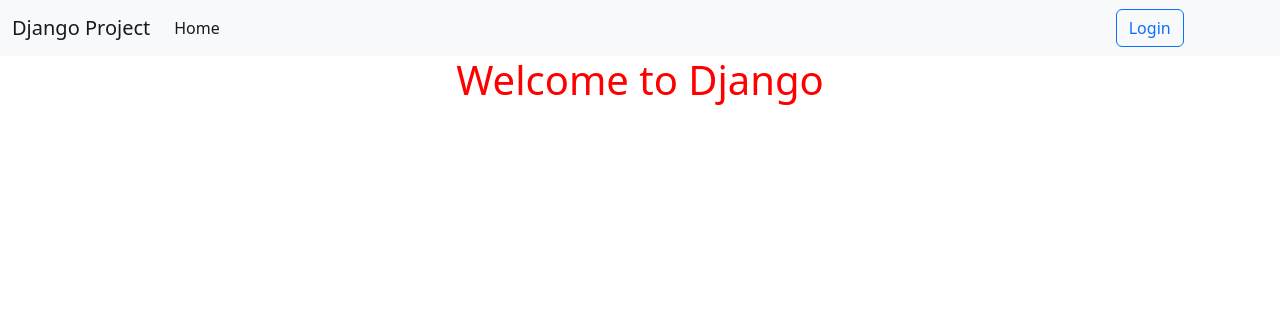
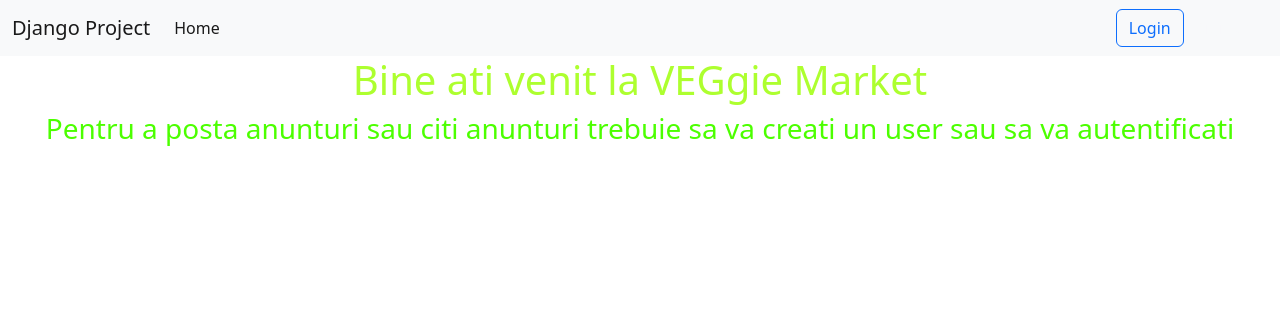
Before and after one commit to Jureioan/portfolio_market, a Django app: page / in a window 1280 px wide. Shown: the top 316 px of the page. Run offline with Django 4.2, Linux system fonts and the light colour scheme; some libraries are stand-ins or nearby versions.

Commit message:
update css file

```diff
--- a/static/css/my_style.css
+++ /dev/null
@@ -1,9 +0,0 @@
-.text-red{
-    color:red;
-    text-align:center;
-}
-
-.errorlist{
-    color:red;
-
-}
--- /dev/null
+++ b/static/css/my_styles.css
@@ -0,0 +1,8 @@
+.text-red{
+    color:greenyellow;
+    text-align:center;
+}
+.text-green{
+    color: #4cff00;
+    text-align:center;
+}
--- a/templates/base.html
+++ b/templates/base.html
@@ -5,15 +5,15 @@
     <meta charset="UTF-8">
     <title>{% block title %} {% endblock %}</title>
     <link href="{% static 'css/bootstrap.min.css' %}" rel="stylesheet">
-    <link rel="stylesheet" href="{% static 'css/my_style.css' %}">
+    <link rel="stylesheet" href="{% static 'css/my_styles.css' %}">
 </head>
 
 <body>
-
+<link rel="stylesheet" href="{% static 'css/my_styles.css' %}">
 
 {% include 'navbar.html' %}
 {% block content %}
-
+<link rel="stylesheet" href="{% static 'css/my_styles.css' %}">
 {% endblock %}
 <script src="{% static 'js/popper.min.js' %}" ></script>
 <script src="{% static 'js/bootstrap.min.js' %}" ></script>
--- a/templates/home/home.html
+++ b/templates/home/home.html
@@ -2,5 +2,6 @@
 
 {% block title %} Home {% endblock %}
 {% block content %}
-    <h1 class="text-red">Welcome to Django</h1>
+    <h1 class="text-red"> Bine ati venit la VEGgie Market </h1>
+    <h3 class="text-green">Pentru a posta anunturi sau citi anunturi trebuie sa va creati un user sau sa va autentificati</h3>
 {% endblock %}
```
